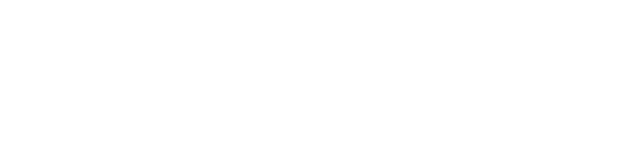
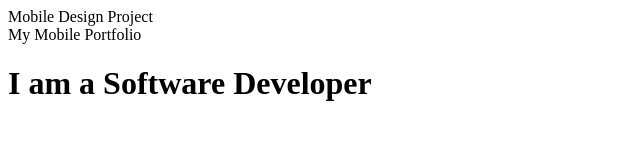
Before and after one commit to Akewusolay/Mobile-design-project, a website: page index.html in a window 1280 px wide. Shown: the whole page, without its empty margins (0-640 px from the left). Drawn offline with Linux system fonts and the light colour scheme; files that its build step writes are made by us from their sources; files whose address does not match are found by name.

Commit message:
feat: add a header and a title

```diff
--- a/index.html
+++ b/index.html
@@ -6,5 +6,9 @@
     <title>Document</title>
     <link rel="stylesheet" href="index.css" />
   </head>
-  <body></body>
+  <header>Mobile Design Project</header>
+  <body>
+    <div>My Mobile Portfolio</div>
+    <h1>I am a Software Developer</h1>
+  </body>
 </html>
```
